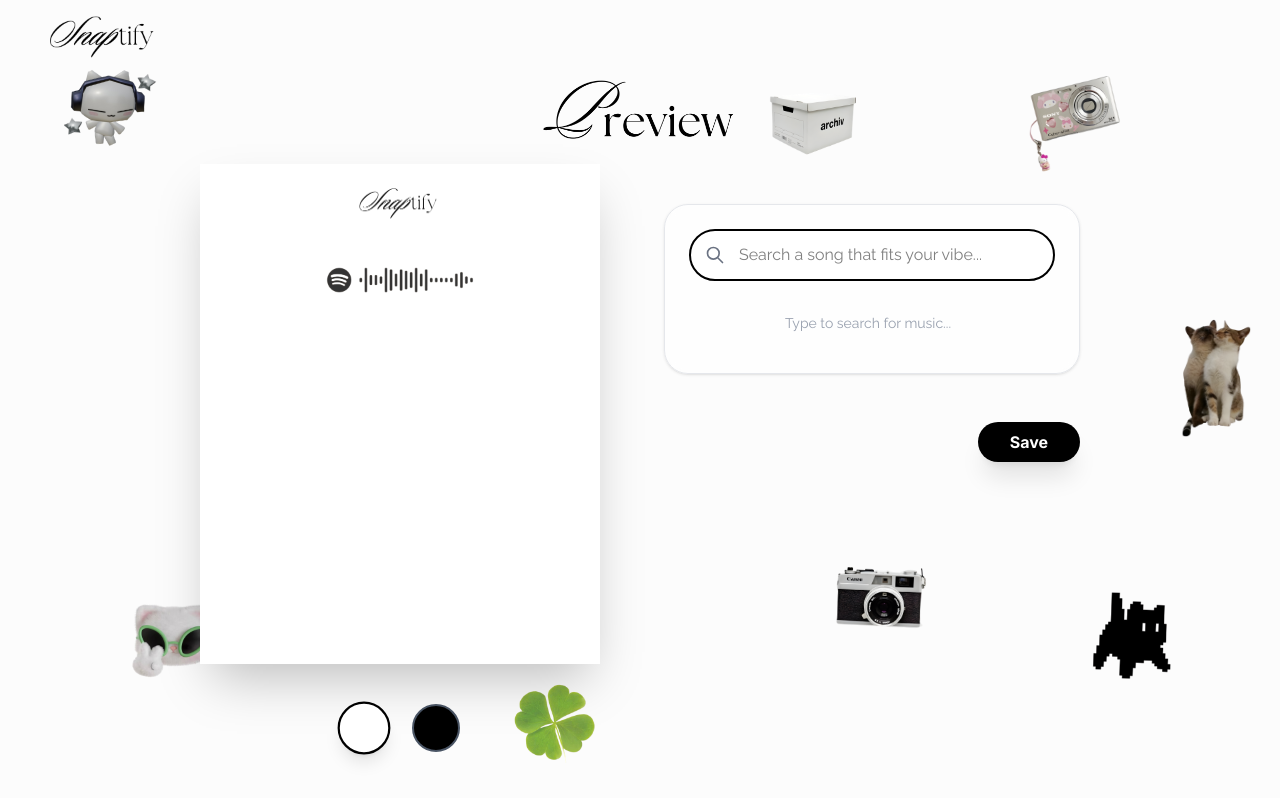
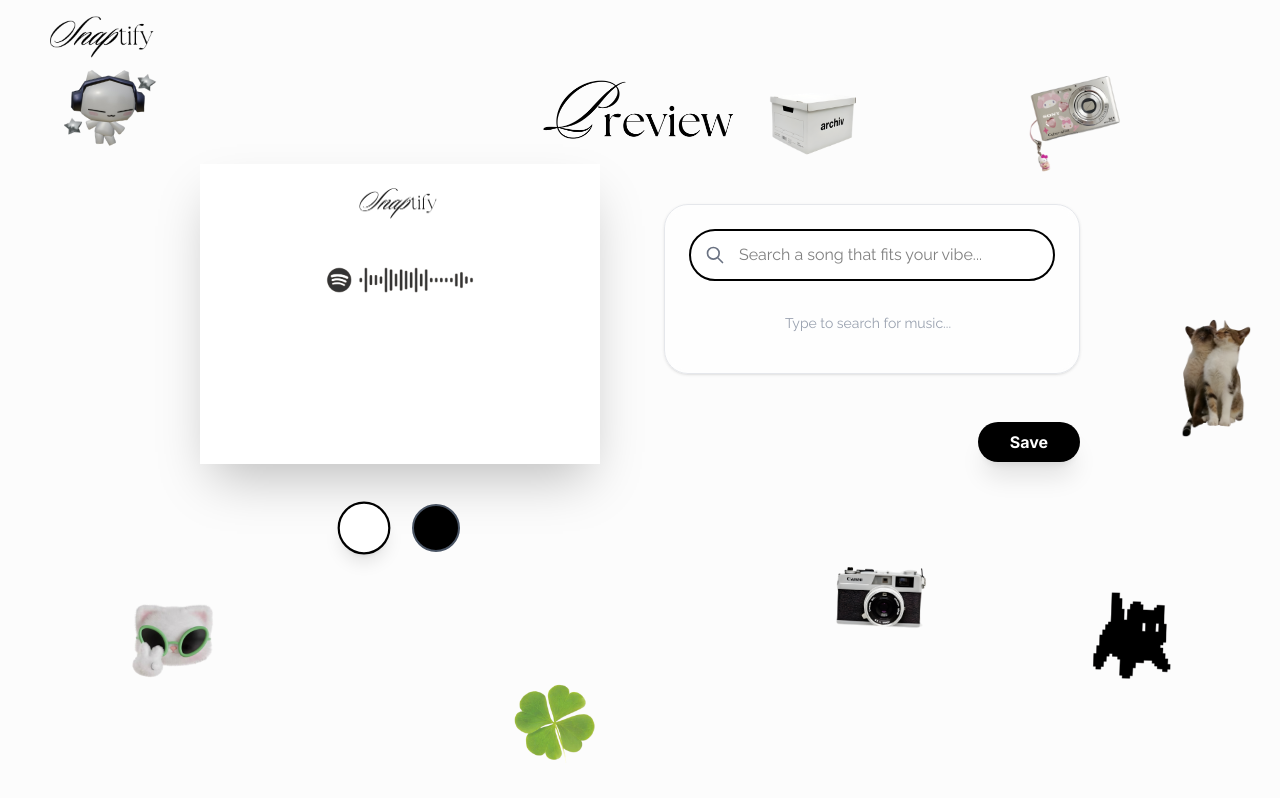
Before and after one commit to iverene/snaptify, a React (Vite) app in the folder client/: page /preview in a window 1280 px wide. Built offline with nearby package versions, Linux system fonts and the light colour scheme.

Commit message:
adjust minimum height of the output

```diff
--- a/client/src/pages/Output.jsx
+++ b/client/src/pages/Output.jsx
@@ -41,7 +41,7 @@
     if (layout.includes('strip')) {
       return { width: '300px', minHeight: '400px' };
     }
-    return { width: '400px', minHeight: '500px' };
+    return { width: '400px', minHeight: '300px' };
   };
 
   // 1. Handle Download Logic
@@ -170,7 +170,7 @@
         <div
           ref={printRef}
           id="print-target"
-          className="p-4"
+          className="p-3"
           style={{
             ...getFrameStyle(),
             backgroundColor: frameColor === 'white' ? '#ffffff' : '#000000'
--- a/client/src/pages/Preview.jsx
+++ b/client/src/pages/Preview.jsx
@@ -82,7 +82,7 @@
             style={{
               // Approximate aspect ratios for the frame container
               width: layout.includes('strip') ? '300px' : '400px',
-              minHeight: layout.includes('strip') ? '600px' : '500px'
+              minHeight: layout.includes('strip') ? '600px' : '300px'
             }}
           >
             {/* 1. Logo at Top */}
```
